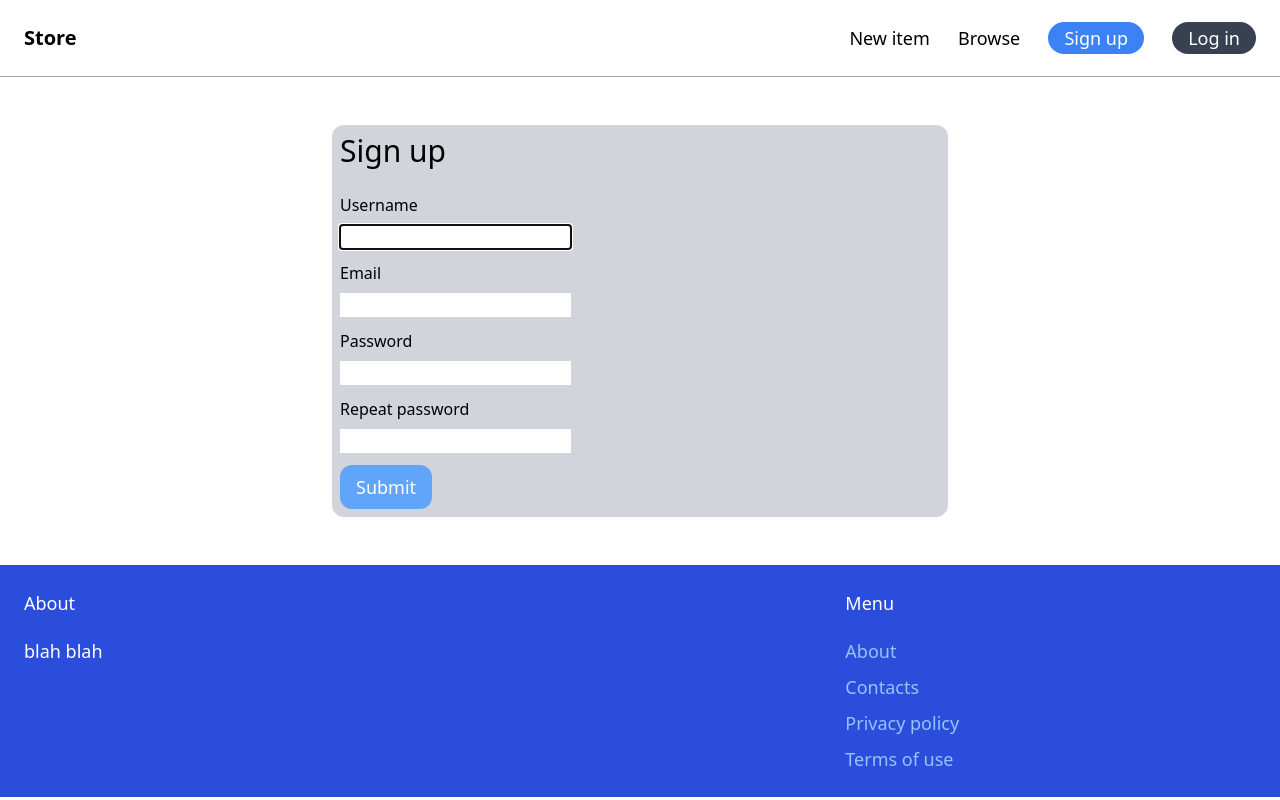
After one commit to A-Khandan/storefront, a Django app: page /signup/ in a window 1280 px wide. The commit adds this page. Run offline with Django 5.2, Linux system fonts and the light colour scheme; parts of the project's set-up code (start-up, migrations or seed data) failed here and were passed over; some libraries are stand-ins or nearby versions.

Commit message:
main changes: added signup page and function, added forms.py, added related items and suggestions. minor: changed item.categories to item.category

```diff
--- a/item/models.py
+++ b/item/models.py
@@ -15,7 +15,7 @@ class Category(models.Model):
 
 
 class Item(models.Model):
-    categories = models.ForeignKey(Category, related_name='items', on_delete=models.CASCADE)
+    category = models.ForeignKey(Category, related_name='items', on_delete=models.CASCADE)
     name = models.CharField(max_length=255)
     description = models.TextField(blank=True, null=True)
     price = models.FloatField()
--- /dev/null
+++ b/playground/forms.py
@@ -0,0 +1,8 @@
+from django import forms
+from django.contrib.auth.forms import UserCreationForm
+from django.contrib.auth.models import User
+
+class SignupForm(UserCreationForm):
+    class Meta:
+        model = User
+        fields = ('username', 'email', 'password1', 'password2')
--- a/playground/templates/base.html
+++ b/playground/templates/base.html
@@ -19,7 +19,7 @@
                 <a href = "#" class = "text-lg font-medium hover:text-blue-400">New item</a>
                 <a href = "#" class = "text-lg font-medium hover:text-blue-400">Browse</a>
 
-                <a href="#" class = "px-4 py-1 text-lg text-center font-thin bg-blue-500 text-white rounded-full hover:bg-blue-700">Sign up</a>
+                <a href="{% url 'playground:signup' %}" class = "px-4 py-1 text-lg text-center font-thin bg-blue-500 text-white rounded-full hover:bg-blue-700">Sign up</a>
                 <a href="#" class = "px-4 py-1 text-lg text-center font-thin bg-gray-700 text-white rounded-full hover:bg-blue-700">Log in</a>
             </div>
         </nav>
@@ -52,7 +52,7 @@
                         </a>
                     </li>
                     <li>
-                        <a href="{% url 'contact' %}" class="text-lg text-blue-300 hover:text-blue-800">
+                        <a href="{% url 'playground:contact' %}" class="text-lg text-blue-300 hover:text-blue-800">
                             Contacts
                         </a>
                     </li>
--- /dev/null
+++ b/playground/templates/signup.html
@@ -0,0 +1,49 @@
+{% extends 'base.html' %}
+
+{% block title %}Sign up{% endblock %}
+
+{% block content %}
+
+<div class = "w-1/2 my-6 p-2 mx-auto bg-gray-300 rounded-xl">
+    <h1 class = "mb-6 text-3xl">
+        Sign up
+    </h1>
+
+    <form method="post" action=".">
+        {% csrf_token %}
+
+
+        <div class="mb-3 ">
+            <label class = "inline-block mb-2">Username</label><br>
+            {{ form.username }}
+        </div>
+        <div class="mb-3 ">
+            <label class = "inline-block mb-2">Email</label><br>
+            {{ form.email }}
+        </div>
+        <div class="mb-3 ">
+            <label class = "inline-block mb-2">Password</label><br>
+            {{ form.password1 }}
+        </div>
+        <div class="mb-3 ">
+            <label class = "inline-block mb-2">Repeat password</label><br>
+            {{ form.password2 }}
+        </div>
+
+        {% if form.errors or form.non_field_errors %}
+            <div class="mb-3 p-6 bg-red-100 rounded-xl">
+                {% for field in form %}
+                    {{ field.errors }}
+                {% endfor %}
+
+                {{ form.non_field_errors }}
+             </div>
+        {% endif %}
+
+        <button class = "py-2 px-4 text-lg bg-blue-400 hover:bg-blue-600 rounded-xl text-white">
+            Submit
+        </button>
+    </form>
+
+</div>
+{% endblock %}
--- a/playground/urls.py
+++ b/playground/urls.py
@@ -1,8 +1,11 @@
 from django.urls import path #importing the path module for sorting out urls
 from . import views  #from current folder import views module
 
+app_name = 'playground'
 
 #URL config
 urlpatterns = [
-    path('hello/', views.say_hello)
+    path('', views.say_hello, name = "hello"),
+    path("contact/", views.contact, name = "contact"),
+    path("signup/", views.signup, name = "signup")
 ]
--- a/playground/views.py
+++ b/playground/views.py
@@ -1,6 +1,7 @@
 from django.shortcuts import render
 from django.http import HttpResponse
 from item.models import Category, Item
+from .forms import SignupForm
 # This is a request handler
 # create view functions here
 # view function takes a request and sends a response to that
@@ -17,3 +18,11 @@ def say_hello(request):
 
 def contact(request):
     return render(request, 'contact.html')
+
+
+
+def signup(request):
+    form = SignupForm()
+    return render(request, 'signup.html', {
+        'form': form
+    })
--- a/storefront/urls.py
+++ b/storefront/urls.py
@@ -18,12 +18,11 @@ from django.conf import settings
 from django.conf.urls.static import static
 from django.contrib import admin
 from django.urls import path, include
-from playground.views import say_hello, contact
+
 
 urlpatterns = [
-    path("", say_hello, name = "say hello"),
+    path("", include('playground.urls')),
     path("items/", include("item.urls")),
     path("admin/", admin.site.urls),
     path("playground/", include('playground.urls')),
-    path("contact/", contact, name = "contact"),
 ] + static(settings.MEDIA_URL, document_root=settings.MEDIA_ROOT)
```
Also changed, not shown: item/templates/item/detail.html (+21 -0 lines), item/views.py (+5 -2 lines), db.sqlite3, item/migrations/0003_rename_categories_item_category.py (added), media/item_images/s-l1200.png (added).
